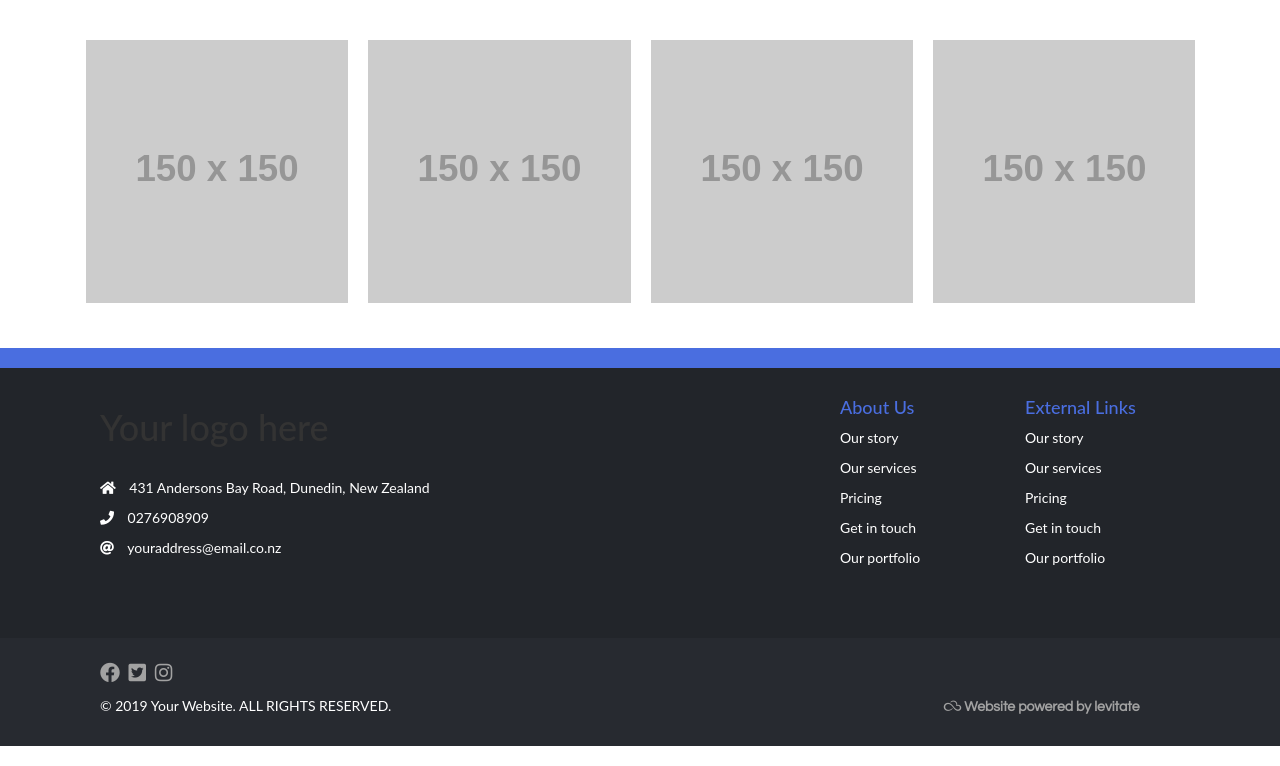
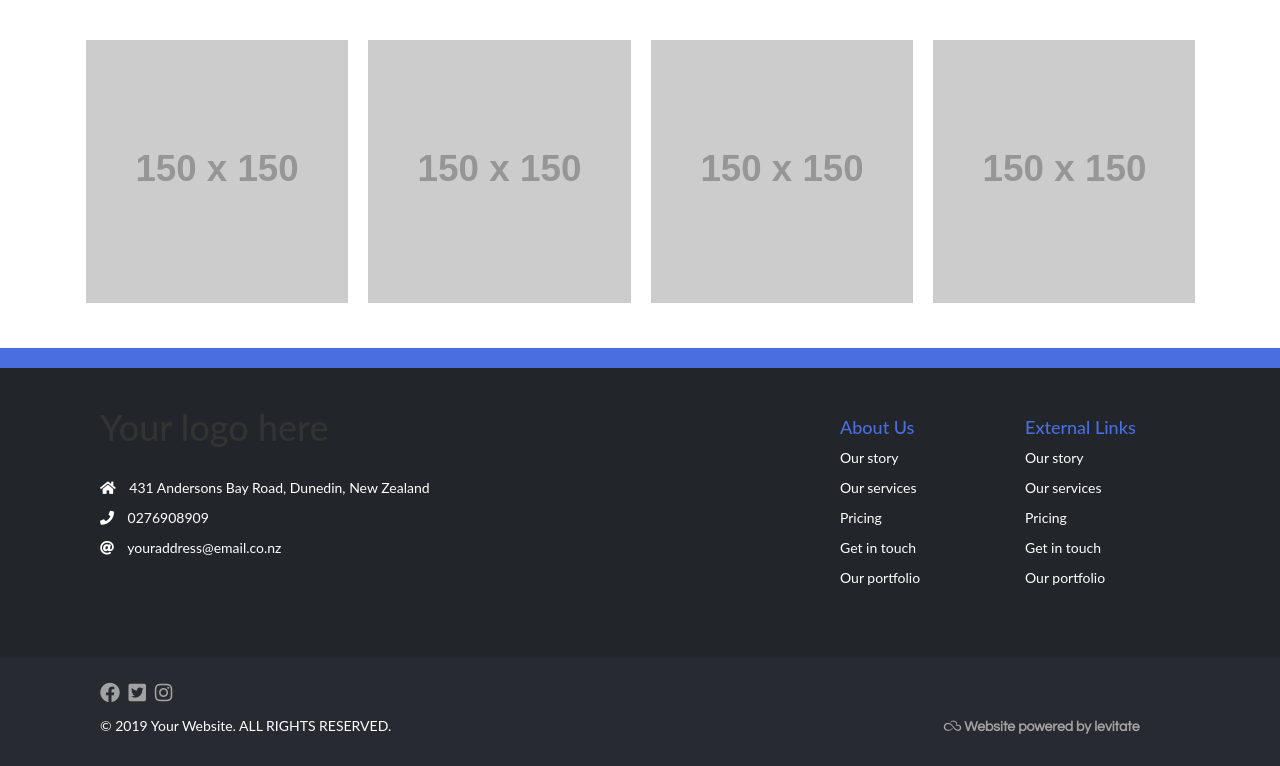
Before and after one commit to georgealexander/home-of-st-barnabas, a Jekyll site: the page built from index.html, in a window 1280 px wide. Shown: the part 2243-3009 px from the top of the page. Built offline with Jekyll 4.4.1, drawn with Linux system fonts in a browser that asks for light colours; nearby versions of some CDN libraries.

Commit message:
adding work

```diff
--- a/css/styles.css
+++ b/css/styles.css
@@ -393,6 +393,7 @@
   margin-right: 10px;
 }
 .footer .footer-top {
+  padding-top: 20px;
   padding-bottom: 40px;
 }
 .footer .footer-top h3 {
@@ -427,6 +428,10 @@
 .footer .levitate a:hover {
   color: #ffffff;
 }
+.contact h1 {
+  margin-top: 0px;
+}
+
 .links {
   color: #4A6EE0;
 }
--- a/css/styles.sass
+++ b/css/styles.sass
@@ -399,6 +399,7 @@
   .contact i
     margin-right: 10px
   .footer-top
+    padding-top: 20px
     padding-bottom: 40px
     h3
       padding-bottom: 10px
@@ -425,6 +426,10 @@
   .levitate a:hover
     color: #ffffff
   .logo
+
+.contact
+  h1
+    margin-top: 0px
 
 .links
   color: $primary-color
```
Also changed, not shown: 4 other files.
